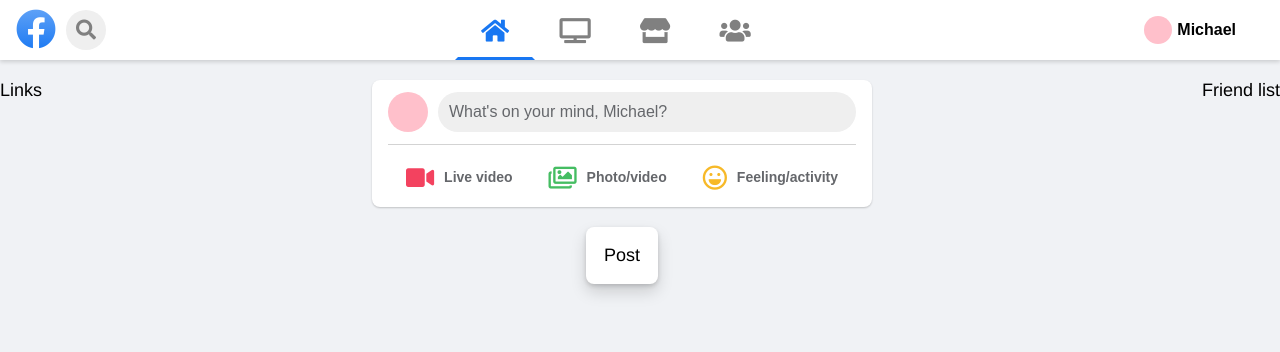
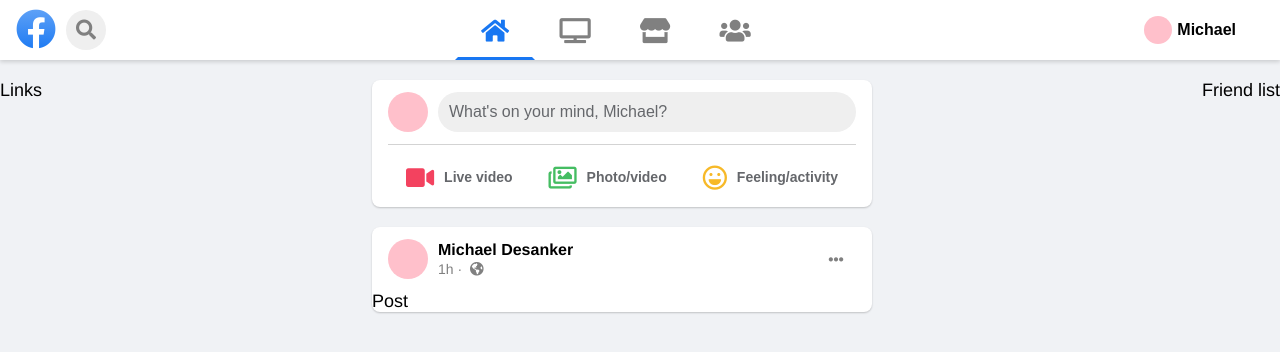
Before and after one commit to mdesanker/facebook-clone, a React (Create React App) app: page / in a window 1280 px wide. Shown: the top 352 px of the page. Built offline with nearby package versions, Linux system fonts and the light colour scheme.

Commit message:
Create post header

```diff
--- /dev/null
+++ b/src/components/elements/ProfileIcon.js
@@ -0,0 +1,10 @@
+import styled from "styled-components";
+
+const ProfileIcon = styled.div`
+  height: 40px;
+  width: 40px;
+  border-radius: 50%;
+  background-color: pink;
+`;
+
+export default ProfileIcon;
--- /dev/null
+++ b/src/components/elements/RoundBtn.js
@@ -0,0 +1,38 @@
+import styled, { css } from "styled-components";
+
+const RoundBtn = ({ icon, clear, gray }) => {
+  const icons = {
+    ellipsis: <i className="fas fa-ellipsis-h" />,
+  };
+
+  return (
+    <ButtonWrapper clear={clear} gray={gray}>
+      {icons[icon]}
+    </ButtonWrapper>
+  );
+};
+
+const ButtonWrapper = styled.button`
+  height: 40px;
+  width: 40px;
+  border: none;
+  border-radius: 50%;
+  display: flex;
+  justify-content: center;
+  align-items: center;
+
+  font-size: 15px;
+  color: gray;
+
+  ${(props) =>
+    props.clear &&
+    css`
+      background-color: white;
+
+      &:hover {
+        background-color: #efefef;
+      }
+    `};
+`;
+
+export default RoundBtn;
--- a/src/components/views/home/Home.js
+++ b/src/components/views/home/Home.js
@@ -40,6 +40,10 @@
   padding-top: 80px;
   display: flex;
   justify-content: space-between;
+
+  @media (max-width: 1000px) {
+    justify-content: space-evenly;
+  }
 `;
 
 export default Home;
--- a/src/components/views/home/header/SearchBtn.js
+++ b/src/components/views/home/header/SearchBtn.js
@@ -3,7 +3,7 @@
 const SearchBtn = () => {
   return (
     <BtnWrapper>
-      <i class="fas fa-search" />
+      <i className="fas fa-search" />
     </BtnWrapper>
   );
 };
--- a/src/components/views/home/newPost/NewPost.js
+++ b/src/components/views/home/newPost/NewPost.js
@@ -1,5 +1,6 @@
 import styled from "styled-components";
 import Card from "../../../elements/Card";
+import ProfileIcon from "../../../elements/ProfileIcon";
 import ContentBtn from "./ContentBtn";
 
 const NewPost = () => {
@@ -45,12 +46,12 @@
   cursor: pointer;
 `;
 
-const ProfileIcon = styled.div`
-  height: 40px;
-  width: 40px;
-  border-radius: 50%;
-  background-color: pink;
-`;
+// const ProfileIcon = styled.div`
+//   height: 40px;
+//   width: 40px;
+//   border-radius: 50%;
+//   background-color: pink;
+// `;
 
 const TopContainer = styled.div`
   display: flex;
--- a/src/components/views/home/post/Post.js
+++ b/src/components/views/home/post/Post.js
@@ -1,7 +1,13 @@
 import Card from "../../../elements/Card";
+import PostHeader from "./PostHeader";
 
 const Post = () => {
-  return <Card>Post</Card>;
+  return (
+    <Card width="500px" padding="0" content>
+      <PostHeader />
+      Post
+    </Card>
+  );
 };
 
 export default Post;
--- /dev/null
+++ b/src/components/views/home/post/PostHeader.js
@@ -0,0 +1,48 @@
+import styled from "styled-components";
+import ProfileIcon from "../../../elements/ProfileIcon";
+import RoundBtn from "../../../elements/RoundBtn";
+
+const PostHeader = () => {
+  return (
+    <Wrapper>
+      <ProfileIcon />
+      <HeaderText>
+        <h3>Michael Desanker</h3>
+        <p>
+          1h &#183; &nbsp;
+          <i className="fas fa-globe-americas" />
+        </p>
+      </HeaderText>
+      <RoundBtn icon="ellipsis" clear />
+    </Wrapper>
+  );
+};
+
+const HeaderText = styled.div`
+  display: flex;
+  flex-direction: column;
+  justify-content: space-evenly;
+  align-items: flex-start;
+  flex-grow: 1;
+  height: 100%;
+
+  & h3 {
+    font-size: 16px;
+  }
+
+  & p {
+    font-size: 14px;
+    color: gray;
+  }
+`;
+
+const Wrapper = styled.div`
+  display: flex;
+  align-items: center;
+  gap: 10px;
+  width: 100%;
+  padding: 12px 16px 12px;
+  border-bottom: ${({ theme }) => theme.colors.lightGray};
+`;
+
+export default PostHeader;
--- a/src/themes/Theme.js
+++ b/src/themes/Theme.js
@@ -9,6 +9,9 @@
     inputGray: "#ccd0d5",
     darkGray: "#65676b",
   },
+  icons: {
+    ellipsis: <i className="fas fa-ellipsis-h" />,
+  },
 };
 
 export default Theme;
```
